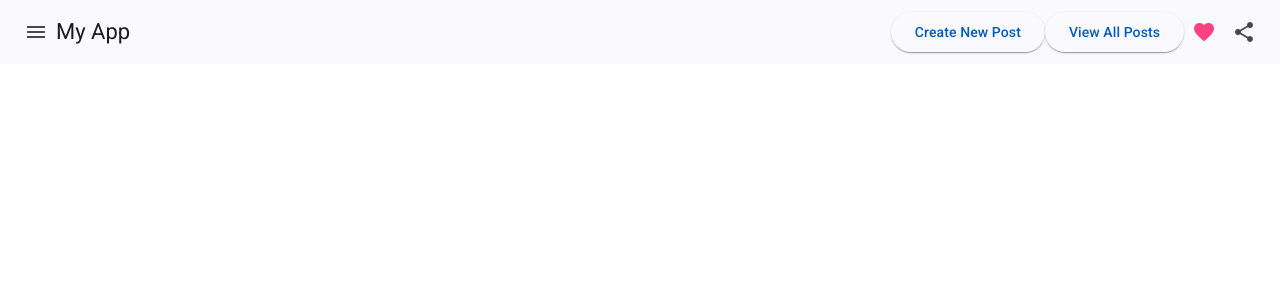
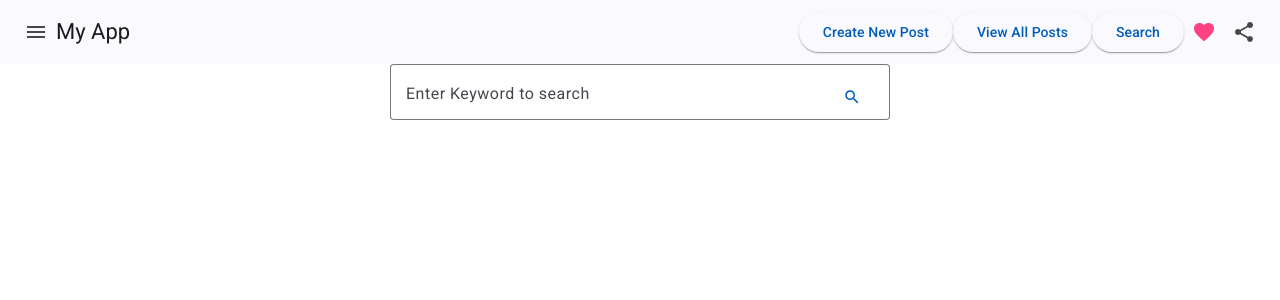
Before and after one commit to achraftes/fullstack-blog-spring-angular, an Angular app in the folder bloggingWeb/: page /search-by-name in a window 1280 px wide. Before the commit this address led to /. Shown: the top 300 px of the page. Built offline with nearby package versions, Linux system fonts and the light colour scheme.

Commit message:
Fix UI layout and center search input with button on the page

```diff
--- a/bloggingWeb/src/app/app-routing.module.ts
+++ b/bloggingWeb/src/app/app-routing.module.ts
@@ -3,11 +3,14 @@
 import { CreatePostComponent } from './pages/create-post/create-post.component';
 import { ViewAllComponent } from './pages/view-all/view-all.component';
 import { ViewPostComponent } from './pages/view-post/view-post.component';
+import { SearchByNameComponent } from './pages/search-by-name/search-by-name.component';
+
 
 const routes: Routes = [
   { path: 'create-post', component: CreatePostComponent },
   { path: 'view-all', component: ViewAllComponent },
   { path: 'view-post/:id', component: ViewPostComponent },
+  { path: 'search-by-name', component: SearchByNameComponent },
 
 
 ];
--- a/bloggingWeb/src/app/app.component.html
+++ b/bloggingWeb/src/app/app.component.html
@@ -11,6 +11,10 @@
   <button mat-raised-button color="primary" routerLink="/view-all" >
     View All Posts
   </button>
+  <button mat-raised-button color="primary" routerLink="/search-by-name" >
+    Search
+  </button>
+
   <button mat-icon-button class="example-icon favorite-icon" aria-label="Example icon-button with heart icon">
     <mat-icon>favorite</mat-icon>
   </button>
--- a/bloggingWeb/src/app/app.module.ts
+++ b/bloggingWeb/src/app/app.module.ts
@@ -19,6 +19,8 @@
 import { CommonModule, NgFor } from '@angular/common';
 import { MatCardModule } from '@angular/material/card';
 import { ViewPostComponent } from './pages/view-post/view-post.component';
+import { SearchByNameComponent } from './pages/search-by-name/search-by-name.component';
+import { MatInputModule } from '@angular/material/input';
 
 @NgModule({
   declarations: [
@@ -26,6 +28,7 @@
     CreatePostComponent,
     ViewAllComponent,
     ViewPostComponent,
+    SearchByNameComponent,
   ],
   imports: [
     BrowserModule,
@@ -42,6 +45,7 @@
     AppRoutingModule,
     RouterModule,
     NgFor,
+    MatInputModule,
     CommonModule,
     ReactiveFormsModule
 
--- a/bloggingWeb/src/app/app.routes.ts
+++ b/bloggingWeb/src/app/app.routes.ts
@@ -2,6 +2,7 @@
 import { CreatePostComponent } from './pages/create-post/create-post.component';
 import { ViewAllComponent } from './pages/view-all/view-all.component';
 import { ViewPostComponent } from './pages/view-post/view-post.component';
+import { SearchByNameComponent } from './pages/search-by-name/search-by-name.component';
 
 export const routes: Routes = [
   {
@@ -17,4 +18,7 @@
     component: ViewPostComponent
   },
 
+  { path: 'search-by-name',
+    component: SearchByNameComponent },
+
 ];
--- /dev/null
+++ b/bloggingWeb/src/app/pages/search-by-name/search-by-name.component.css
@@ -0,0 +1,50 @@
+.card-container {
+    margin: 16px;
+    max-width: 60%;
+    padding-bottom: 30px;
+}
+
+mat-card {
+    padding: 10px;
+}
+
+.example-header-image {
+    background-image: url('https://randomuser.me/api/portraits/men/32.jpg');
+    background-size: cover;
+  }
+
+mat-card-footer {
+    margin-left: 20px;
+}
+
+.post-image {
+    width: 100%;
+    height: auto;
+    object-fit: cover;
+    border-radius: 8px;
+  }
+
+
+
+.search-form {
+  display: flex;
+  justify-content: center;
+  align-items: center;
+
+
+}
+
+
+.search-input {
+  width: 100%;
+  max-width: 500px;
+}
+
+mat-form-field {
+  width: 100%;
+}
+
+
+button[mat-button] {
+  margin-top: 10px;
+}
--- /dev/null
+++ b/bloggingWeb/src/app/pages/search-by-name/search-by-name.component.html
@@ -0,0 +1,44 @@
+
+<div class="search-form">
+    <mat-form-field appearance="outline" class="search-input">
+        <mat-label>Enter Keyword to search</mat-label>
+        <input matInput [(ngModel)]="name">
+
+
+        <button mat-button matSuffix color="primary" (click)="searchByName()"> <mat-icon>search</mat-icon></button>
+    </mat-form-field>
+</div>
+
+
+<div class="card-container" *ngFor="let item of allPosts">
+
+    <mat-card>
+        <mat-card-header>
+            <div mat-card-avatar class="example-header-image"></div>
+            <mat-card-title>{{item.name}}</mat-card-title>
+            <mat-card-subtitle>Posted by: {{item.postedBy}} | Posted On : {{item.date | date:'medium'}}</mat-card-subtitle>
+        </mat-card-header>
+
+        <mat-grid-list cols="5">
+            <mat-grid-tile [colspan]="2" [rowspan]="1">
+                <img mat-card-image [src]="item.img" class="post-image" alt="card-image" />
+
+
+            </mat-grid-tile>
+            <mat-grid-tile [colspan]="3" [rowspan]="1">
+                <mat-card-content>
+                    {{item.content}}
+                </mat-card-content>
+            </mat-grid-tile>
+        </mat-grid-list>
+
+        <hr>
+        <mat-card-actions>
+           <button mat-raised-button color="primary" >{{item.likeCount}} <mat-icon>favorite</mat-icon></button>
+           <button mat-raised-button color="primary" style="margin-left: 5px;">{{item.viewCount}} <mat-icon>remove_red_eye</mat-icon> </button>
+           <button mat-raised-button color="primary" style="margin-left: 5px;"  routerLink="/view-post/{{item.id}}"  >View Post</button>
+        </mat-card-actions>
+    </mat-card>
+
+
+    </div>
--- /dev/null
+++ b/bloggingWeb/src/app/pages/search-by-name/search-by-name.component.ts
@@ -0,0 +1,55 @@
+import { Component } from '@angular/core';
+import { PostService } from '../../service/post.service';
+import { MatSnackBar } from '@angular/material/snack-bar';
+
+// Mat Modules
+import { MatFormFieldModule } from '@angular/material/form-field';
+import { MatInputModule } from '@angular/material/input';
+import { MatIconModule } from '@angular/material/icon';
+import { MatCardModule } from '@angular/material/card';
+import { MatGridListModule } from '@angular/material/grid-list';
+import { MatButtonModule } from '@angular/material/button';
+import { MatChipsModule } from '@angular/material/chips';
+
+// Angular Modules
+import { ReactiveFormsModule, FormsModule } from '@angular/forms';
+import { CommonModule } from '@angular/common';
+import { RouterModule } from '@angular/router';
+import { NgFor } from '@angular/common';
+
+@Component({
+  selector: 'app-search-by-name',
+  imports: [
+    ReactiveFormsModule,
+    FormsModule,
+    MatFormFieldModule,
+    MatInputModule,
+    MatIconModule,
+    CommonModule,
+    MatCardModule,
+    MatGridListModule,
+    MatButtonModule,
+    MatChipsModule,
+    RouterModule,
+    NgFor
+  ],
+  templateUrl: './search-by-name.component.html',
+  styleUrls: ['./search-by-name.component.css']
+})
+export class SearchByNameComponent {
+  allPosts: any;
+  name: any = "";
+
+  constructor(
+    private postService: PostService,
+    private snackBar: MatSnackBar
+  ) {}
+
+  searchByName() {
+    this.postService.searchByName(this.name).subscribe(res => {
+      this.allPosts = res;
+    }, error => {
+      this.snackBar.open("Something went wrong!", "OK");
+    });
+  }
+}
```
Also changed, not shown: 1 other file (tests, documents, lock files or other folders).
